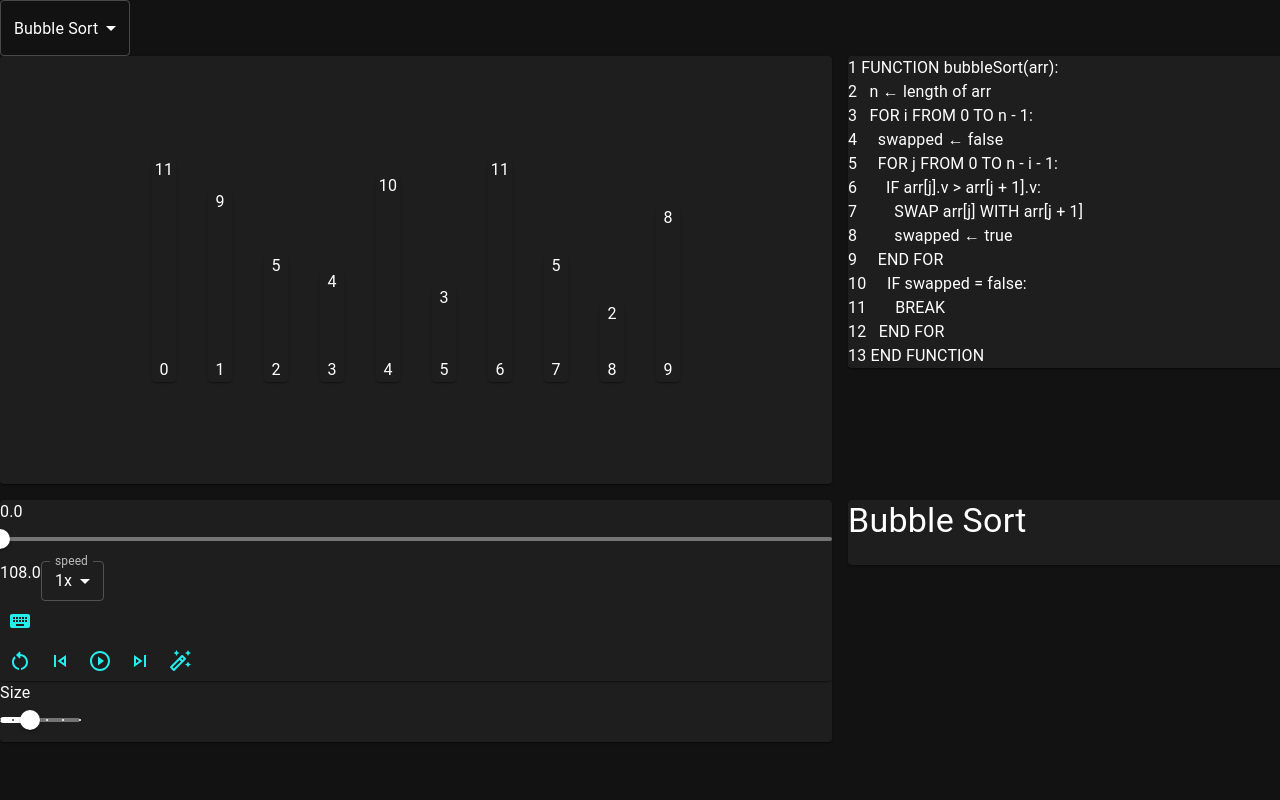
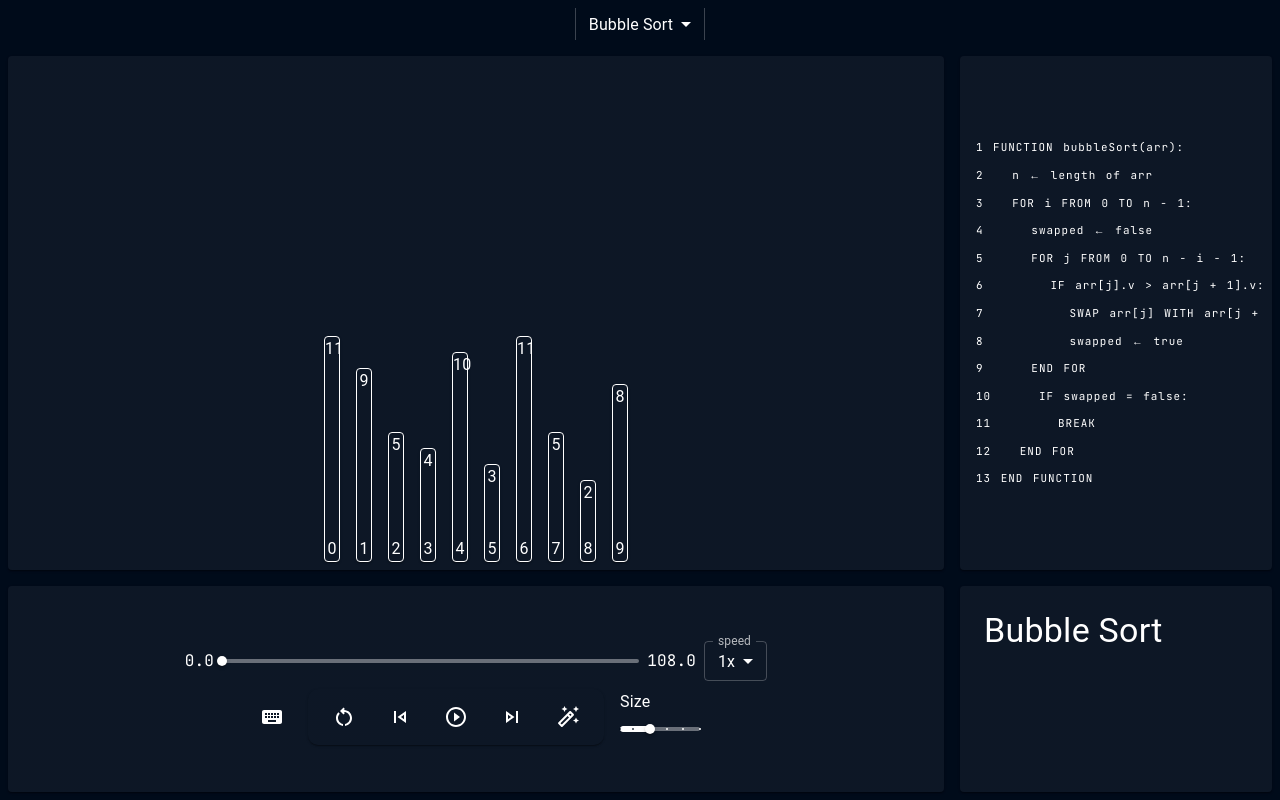
Before and after one commit to darkk-shadow/algorithm-visualizer, a React (Vite) app: page / in a window 1280 px wide. Built offline with nearby package versions, Linux system fonts and the light colour scheme.

Commit message:
Remove generic styles, Add font

```diff
--- a/package.json
+++ b/package.json
@@ -15,6 +15,7 @@
   "dependencies": {
     "@emotion/react": "^11.14.0",
     "@emotion/styled": "^11.14.0",
+    "@fontsource/jetbrains-mono": "^5.2.5",
     "@gsap/react": "^2.1.2",
     "@mui/icons-material": "^6.4.7",
     "@mui/material": "^6.4.7",
--- a/src/App.scss
+++ b/src/App.scss
@@ -1,3 +1,5 @@
+@import url('https://fonts.googleapis.com/css2?family=JetBrains+Mono:ital,wght@0,100..800;1,100..800&display=swap');
+
 * {
   box-sizing: border-box;
 }
@@ -20,26 +22,231 @@ body,
 }
 
 .app {
+  height: 100%;
   display: grid;
   grid-template-rows: auto 1fr;
-}
-
-.display{
-  display: grid;
-  grid-auto-flow: column;
-  align-items: end;
-  gap: 2em;
-  place-content: center;
-}
-
-.bar{
-  width: 1.5em;
-  text-align: center;
+  padding: 0.5em;
+  gap: 1em;
 }
 
 .body {
+  max-height: 100%;
+  gap: 1em;
   display: grid;
-  grid-template-columns: 65% 35%;
-  grid-template-rows: 75% 25%;
+  grid-template-columns: 6fr 2fr;
+  grid-template-rows: 5fr 2fr;
+  font-family: "JetBrains Mono", monospace;
+}
+
+.body>*,
+.header {
+  border-radius: 10px;
+  display: grid;
+  place-content: center;
+  padding: 0.5em;
+
+  //oveflow fix
+  height: 0;
+  min-height: 100%;
+  overflow: scroll;
+}
+
+.header {
+  padding: 1em;
+}
+
+.control {
+  grid-template-rows: 1fr auto;
+  height: 100%;
+  place-items: center;
+}
+
+.player {
+  .wrap {
+    display: grid;
+    grid-template-columns: 130%;
+    grid-template-rows: 1fr 1fr;
+    place-content: center;
+    place-items: center;
+  }
+}
+
+.slider {
+  display: grid;
+  grid-auto-flow: column;
+  width: 100%;
+  place-items: center;
+  grid-template-columns: auto 1fr auto;
+  gap: 0.5em;
+}
+
+.player .MuiSlider-root {
+  height: 4px;
+  // color: var(--mainCol); // track color
+
+  .MuiSlider-thumb {
+    height: 10px;
+    width: 10px;
+    // color: var(--mainCol); //thumb color
+
+    &.Mui-focusVisible {
+      box-shadow: 0 0 0 8px rgba(0, 0, 0, 0.16);
+    }
+
+    &:hover {
+      // box-shadow: 0 0 8px var(--mainCol); //for glow effect
+    }
+  }
+
+  //rail color
+  .MuiSlider-rail {
+    // color: var(--railCol)
+  }
+
+  .Mui-active {
+    height: 18px;
+    width: 18px;
+  }
+}
+
+.display {
+  display: flex;
   gap: 1em;
+  align-items: flex-end;
 }
+
+.player .player_control {
+  display: flex;
+  align-items: center;
+  gap: 1em;
+
+  .buttons {
+    // border: 2px solid var(--mainCol); //for theme
+    // color: var(--mainCol); //for theme
+    border-radius: 10px;
+    padding: 0.5em 1em;
+    display: grid;
+    grid-auto-flow: column;
+    place-items: center;
+    gap: 1em;
+
+    >*:hover {
+      // filter: drop-shadow(0 0 3px var(--mainCol)); //for theme
+      cursor: pointer;
+    }
+  }
+}
+
+
+.player_control {
+
+  //speed control color
+  .MuiInputLabel-root {
+    // color: var(--mainCol);
+    // text-shadow: 0 0 5px var(--mainCol);
+  }
+
+  .MuiOutlinedInput-root {
+    // color: var(--mainCol);
+    font-weight: bold;
+    // text-shadow: 0 0 5px var(--mainCol);
+
+    .MuiSvgIcon-root {
+      // color: var(--mainCol);
+      // filter: drop-shadow(0 0 5px var(--mainCol));
+    }
+
+    .MuiOutlinedInput-notchedOutline {
+      // border: 2px solid var(--mainCol);
+    }
+
+    &:hover .MuiOutlinedInput-notchedOutline {
+      // border: 2px solid var(--mainCol);
+      // box-shadow: 0 0 5px var(--mainCol);
+    }
+  }
+
+  //size input color
+  .MuiInput-root {
+    // color: var(--mainCol);
+  }
+
+  .MuiInputBase-input {
+    // border-bottom: 2px solid var(--mainCol);
+  }
+
+}
+
+::-webkit-scrollbar {
+  display: none;
+}
+
+.code {
+  >* {
+    font-weight: bold;
+    font-size: 1.14em;
+    overflow: scroll;
+  }
+
+  pre {
+    font-size: .9rem;
+    letter-spacing: 1px;
+    word-spacing: 2px;
+    margin: .3rem;
+    padding: .2rem;
+  }
+}
+
+.about {
+  place-content: stretch;
+
+  .wrap {
+    padding: 1em;
+
+    * {
+      margin: 0;
+    }
+  }
+}
+
+//for texts
+.wrap {
+  // color: var(--textCol);
+}
+
+//for Desc text masking
+.title {
+  font-size: 1.5rem;
+  font-weight: bold;
+  // background-image: linear-gradient(var(--mainCol), #ffffff);
+  // -webkit-text-fill-color: transparent;
+  // -webkit-background-clip: text;
+}
+
+//for bar's appearance
+.bar {
+  // border: 2px solid var(--mainCol);
+  // background: linear-gradient(to bottom, var(--barCol) 50%, var(--railCol) 90%);
+  // border-radius: 3px;
+  // color: white;
+  // text-shadow: 0 0 5px #000000;
+}
+
+.desc {
+  font-weight: bold;
+}
+
+.sizeBox {
+  display: grid;
+  align-items: center;
+  // color: var(--mainCol);
+  // text-shadow: 0 0 5px var(--mainCol);
+}
+
+.bar {
+  width: 1em;
+  text-align: center;
+  border-radius: 3px;
+  border-width: 1px;
+  border-style: solid;
+}
--- a/src/comps/About.jsx
+++ b/src/comps/About.jsx
@@ -9,14 +9,14 @@ const About = () => {
     selectionSort: "Selection Sort",
   };
   return (
-    <Box className="about">
-      <Card className="wrap">
+    <Card className="about">
+      <Box className="wrap">
         <Typography variant="h4" className="title" style={{ marginBottom: "0.7em" }}>
           {algorithms[selectedAlgo]}
         </Typography>
         <Typography className="desc">{desc}</Typography>
-      </Card>
-    </Box>
+      </Box>
+    </Card>
   );
 };
 
--- a/src/comps/Code.jsx
+++ b/src/comps/Code.jsx
@@ -15,17 +15,23 @@ const Code = () => {
       break;
   }
   return (
-    <Box className="code">
-      <Card className="wrap">
+    <Card className="code">
+      <Box className="wrap">
         {currCode.map((v, i) => {
           return (
-            <Typography component="pre" id={`c${i}`} key={i}>
-              {i + 1} {v}
-            </Typography>
-          );
+            <Typography component="pre"
+              sx={{
+                fontFamily:"JetBrains Mono",
+                fontSize: "0.6em !important"
+              }}
+              id={`c${i}`} key={i}
+            >
+                {i + 1} {v}
+              </Typography>
+            );
         })}
-      </Card>
-    </Box>
+      </Box>
+    </Card>
   );
 };
 
--- a/src/comps/Player.jsx
+++ b/src/comps/Player.jsx
@@ -130,8 +130,8 @@ const Player = (p) => {
       openInput={openInput} setOpenInput={setOpenInput}
       setVals={p.setVals} setSize={p.setSize}
     />
-    <Box className="player">
-      <Card className="wrap">
+    <Card className="player">
+      <Box className="wrap">
         <Box className="slider">
           {time.toFixed(1)}
           <Slider
@@ -216,8 +216,8 @@ const Player = (p) => {
             </Box>
           </FormControl>
         </Box>
-      </Card>
-    </Box>
+      </Box>
+    </Card>
   </>);
 };
 
--- a/src/main.jsx
+++ b/src/main.jsx
@@ -1,6 +1,7 @@
 import { StrictMode } from 'react'
 import { createRoot } from 'react-dom/client'
 import App from './App.jsx'
+import '@fontsource/jetbrains-mono';
 import { ThemeProvider } from '@mui/material/styles';
 import CssBaseline from '@mui/material/CssBaseline';
 import theme from './theme';
--- a/src/theme.js
+++ b/src/theme.js
@@ -1,6 +1,8 @@
 import { createTheme } from '@mui/material/styles';
 
 const primaryClr = '#23eded'
+const paperClr = '#010812'
+const bgClr = 'rgb(0, 11, 26)'
 
 const theme = createTheme({
   palette: {
@@ -8,26 +10,9 @@ const theme = createTheme({
     primary: {
       main: '#ffffff',
     },
-  },
-  components: {
-    MuiIconButton: {
-      styleOverrides: {
-        root: {
-          color: primaryClr,
-        },
-      },
-    },
-    MuiTooltip: {
-      styleOverrides: {
-        tooltip: {
-          backgroundColor: '#ffffff',
-          color: '#000000',
-          fontSize: '0.8rem',
-        },
-        arrow: {
-          color: '#ffffff',
-        },
-      },
+    background: {
+      default: bgClr,
+      paper: bgClr,
     },
   },
 });
```
Also changed, not shown: 1 other file (tests, documents, lock files or other folders).
